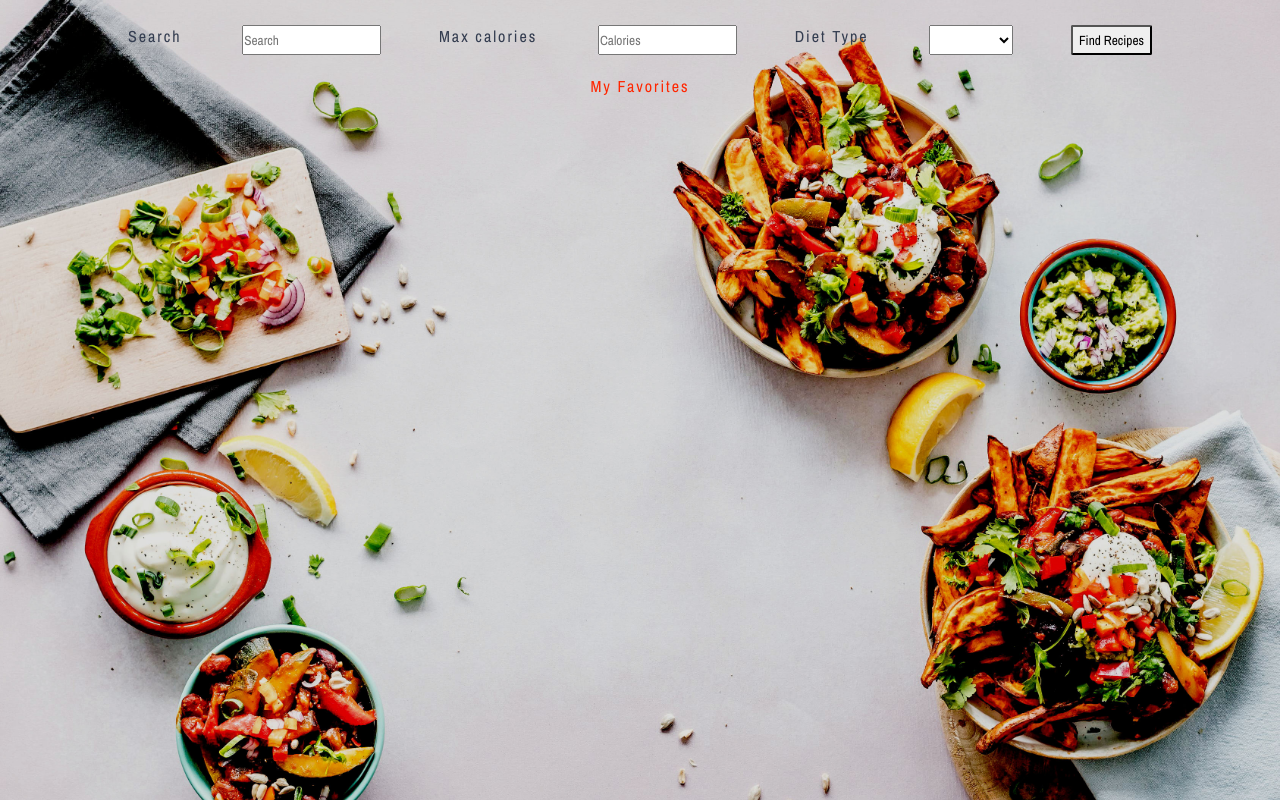
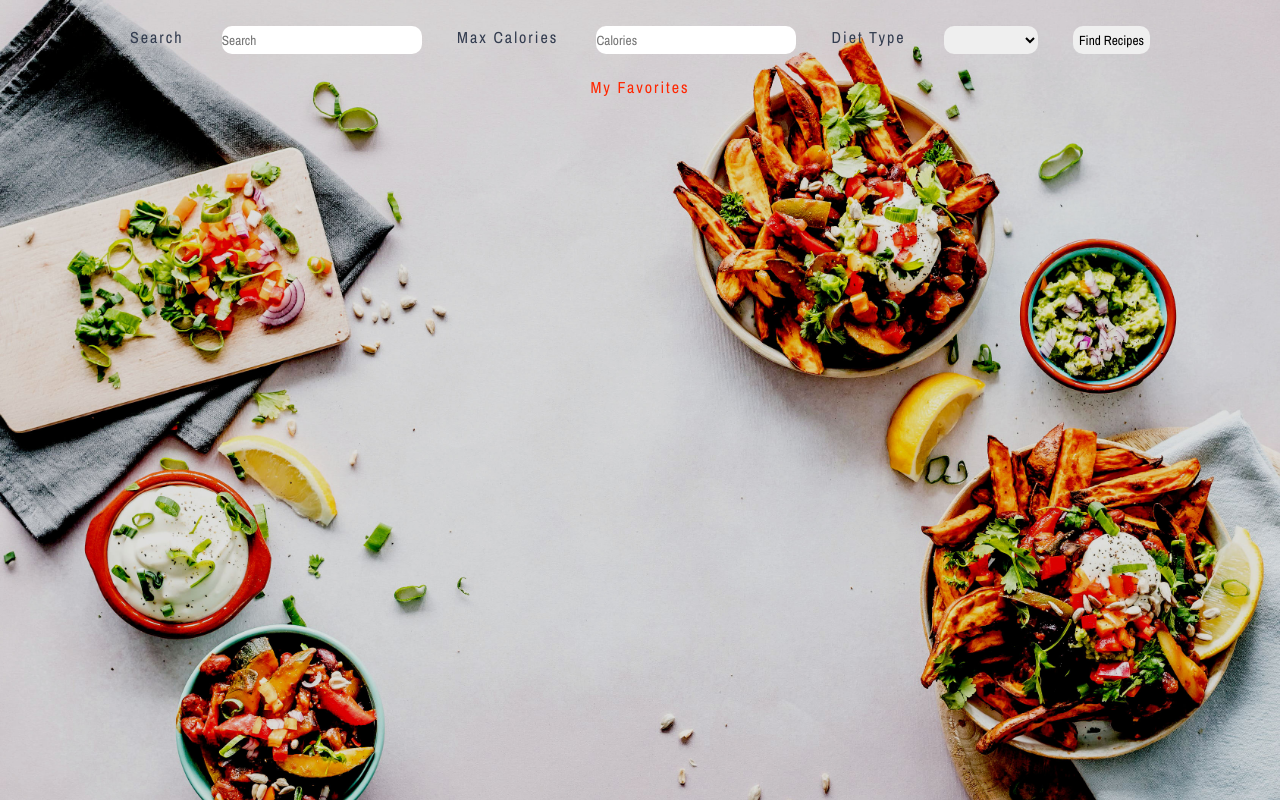
Before and after one commit to emilyBiegas/AngularGroupProject, an Angular app: page /search-criteria in a window 1280 px wide. Built offline with nearby package versions, Linux system fonts and the light colour scheme.

Commit message:
Styling Changes

```diff
--- a/src/app/search-criteria/search-criteria.component.css
+++ b/src/app/search-criteria/search-criteria.component.css
@@ -21,7 +21,26 @@
 
 button {
   padding: 4px 6px;
-  border-radius: 2px;
+  border-radius: 10px;
+  border: none;
+  padding: 4px, 6px;
+}
+input {
+  width: 200px;
+  border-radius: 10px;
+  border: none;
+  padding: 4px, 6px;
+}
+#diet-type {
+  padding: 4px 6px;
+  border-radius: 10px;
+  border: none;
+  padding: 4px, 6px;
+}
+.form {
+  border-radius: 20px;
+  width: 100%;
+  padding: 2px;
 }
 section {
   position: absolute;
--- a/src/app/search-criteria/search-criteria.component.html
+++ b/src/app/search-criteria/search-criteria.component.html
@@ -1,6 +1,10 @@
 <main [ngClass]="{ ' bod': backgroundImage }">
   <section>
-    <form #searchForm="ngForm" (ngSubmit)="doSearch(searchForm.value)">
+    <form
+      class="form"
+      #searchForm="ngForm"
+      (ngSubmit)="doSearch(searchForm.value)"
+    >
       <label for="search">Search</label>
       <input
         id="search"
@@ -9,7 +13,7 @@
         placeholder="Search"
         ngModel
       />
-      <label for="calories">Max calories</label>
+      <label for="calories">Max Calories</label>
       <input
         id="calories"
         name="calories"
```
